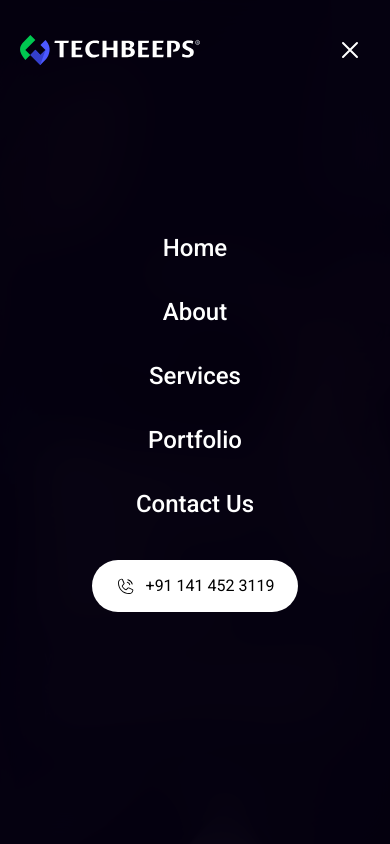
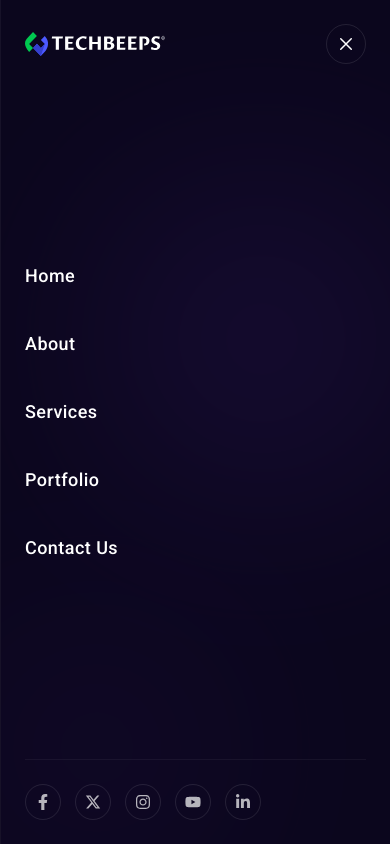
Before and after one commit to techbeeps1/techbeeps-new, a Next.js app: page /services in a window 390 px wide. Both pictures are taken after a click on the button 350 px from the left and 50 px from the top of the page. Shown: the top 844 px of the page. Built offline with nearby package versions, Linux system fonts and the light colour scheme.

Commit message:
update some design issues

```diff
--- a/src/app/components/CallToAction.tsx
+++ b/src/app/components/CallToAction.tsx
@@ -19,7 +19,7 @@ export default function CallToAction() {
           </ContentSwipUp>
 
           <div className="flex flex-row items-center justify-center gap-7.5 mt-10">
-            <ButtonSwipUp  className="bg-white w-fit text-black hover:text-white" url={"/contact"}>
+            <ButtonSwipUp  className="bg-white w-fit text-black hover:text-white" url={"/contact-us"}>
 
                          Get a Quote
                                 <BsArrowRightCircle className="-rotate-45 h-5 w-5 duration-400 group-hover:rotate-0" />
--- a/src/app/components/Footer.tsx
+++ b/src/app/components/Footer.tsx
@@ -23,19 +23,19 @@ export default function Footer() {
               Techbeeps Services provides IT solutions. Such as Web development, Website design, application design and many more. We create an exclusive website for digital success and growth.
             </p>
             <div className="flex items-center gap-3">
-              <Link href="#" className="w-9 h-9 rounded-full border border-white/20 flex items-center justify-center text-gray-300 hover:text-white hover:bg-primary hover:border-primary duration-300">
+              <Link href="https://www.facebook.com/techbeepss/" className="w-9 h-9 rounded-full border border-white/20 flex items-center justify-center text-gray-300 hover:text-white hover:bg-primary hover:border-primary duration-300">
                 <FaFacebookF className="w-4 h-4" />
               </Link>
-              <Link href="#" className="w-9 h-9 rounded-full border border-white/20 flex items-center justify-center text-gray-300 hover:text-white hover:bg-primary hover:border-primary duration-300">
+              <Link href="https://x.com/techbeepss" className="w-9 h-9 rounded-full border border-white/20 flex items-center justify-center text-gray-300 hover:text-white hover:bg-primary hover:border-primary duration-300">
                 <FaXTwitter className="w-4 h-4" />
               </Link>
-              <Link href="#" className="w-9 h-9 rounded-full border border-white/20 flex items-center justify-center text-gray-300 hover:text-white hover:bg-primary hover:border-primary duration-300">
+              <Link href="https://www.instagram.com/techbeeps/" className="w-9 h-9 rounded-full border border-white/20 flex items-center justify-center text-gray-300 hover:text-white hover:bg-primary hover:border-primary duration-300">
                 <FaInstagram className="w-4 h-4" />
               </Link>
-              <Link href="#" className="w-9 h-9 rounded-full border border-white/20 flex items-center justify-center text-gray-300 hover:text-white hover:bg-primary hover:border-primary duration-300">
+              <Link href="https://www.youtube.com/@techbeepss" className="w-9 h-9 rounded-full border border-white/20 flex items-center justify-center text-gray-300 hover:text-white hover:bg-primary hover:border-primary duration-300">
                 <FaYoutube className="w-4 h-4" />
               </Link>
-              <Link href="#" className="w-9 h-9 rounded-full border border-white/20 flex items-center justify-center text-gray-300 hover:text-white hover:bg-primary hover:border-primary duration-300">
+              <Link href="https://www.linkedin.com/company/techbeeps/posts/?feedView=all" className="w-9 h-9 rounded-full border border-white/20 flex items-center justify-center text-gray-300 hover:text-white hover:bg-primary hover:border-primary duration-300">
                 <FaLinkedinIn className="w-4 h-4" />
               </Link>
             </div>
@@ -43,31 +43,34 @@ export default function Footer() {
 
           {/* Services */}
           <div>
-            <h3 className="text-[#E5DFFF] text-[22px] font-medium mb-6">Services</h3>
+            <h3 className="bg-[linear-gradient(90deg,#9795FF_0%,#FFFFFF_42%,#FFFFFF_59%,#BE9FFF_100%)]
+  bg-clip-text text-transparent text-[22px] font-medium mb-6">Services</h3>
             <ul className="space-y-3">
               <li><Link href="#" className="text-white hover:text-primary text-[15px] leading-[24px] font-normal duration-300">AI Solutions</Link></li>
               <li><Link href="#" className="text-white hover:text-primary text-[15px] leading-[24px] font-normal duration-300">Python</Link></li>
               <li><Link href="#" className="ttext-white hover:text-primary text-[15px] leading-[24px] font-normal duration-300">Shopify Development</Link></li>
               <li><Link href="#" className="text-white hover:text-primary text-[15px] leading-[24px] font-normal duration-300">Mobile App development</Link></li>
               <li><Link href="#" className="text-white hover:text-primary text-[15px] leading-[24px] font-normal duration-300">Web Development</Link></li>
-              <li><Link href="#" className="text-white hover:text-primary text-[15px] leading-[24px] font-normal duration-300">UI/UX Design</Link></li>
+              <li><Link href="/services/ui-ux-design" className="text-white hover:text-primary text-[15px] leading-[24px] font-normal duration-300">UI/UX Design</Link></li>
             </ul>
           </div>
 
           {/* Company */}
           <div>
-            <h3 className="text-[#E5DFFF] text-[22px] font-medium mb-6">Company</h3>
+            <h3 className="bg-[linear-gradient(90deg,#9795FF_0%,#FFFFFF_42%,#FFFFFF_59%,#BE9FFF_100%)]
+  bg-clip-text text-transparent text-[22px] font-medium mb-6">Company</h3>
             <ul className="space-y-3">
-              <li><Link href="#" className="text-white hover:text-primary text-[15px] leading-[24px] font-normal duration-300">About Us</Link></li>
-              <li><Link href="#" className="text-white hover:text-primary text-[15px] leading-[24px] font-normal duration-300">Portfolio</Link></li>
+              <li><Link href="/about-us" className="text-white hover:text-primary text-[15px] leading-[24px] font-normal duration-300">About Us</Link></li>
+              <li><Link href="/portfolio" className="text-white hover:text-primary text-[15px] leading-[24px] font-normal duration-300">Portfolio</Link></li>
               <li><Link href="#" className="text-white hover:text-primary text-[15px] leading-[24px] font-normal duration-300">Team</Link></li>
-              <li><Link href="#" className="text-white hover:text-primary text-[15px] leading-[24px] font-normal duration-300">Contact</Link></li>
+              <li><Link href="/contact-us" className="text-white hover:text-primary text-[15px] leading-[24px] font-normal duration-300">Contact</Link></li>
             </ul>
           </div>
 
           {/* Connect */}
           <div>
-            <h3 className="text-[#E5DFFF] text-[22px] font-medium mb-6">Connect</h3>
+            <h3 className="bg-[linear-gradient(90deg,#9795FF_0%,#FFFFFF_42%,#FFFFFF_59%,#BE9FFF_100%)]
+  bg-clip-text text-transparent text-[22px] font-medium mb-6">Connect</h3>
             <ul className="space-y-4">
               <li className="grid grid-cols-[80px_1fr] text-[15px] leading-[24px] font-normal text-white">
                 <span>Phone</span>
--- a/src/app/components/header/Header.tsx
+++ b/src/app/components/header/Header.tsx
@@ -1,12 +1,36 @@
 "use client";
 import Image from "next/image";
-import { BsArrowRightCircle } from "react-icons/bs";
 import { PiPhoneCallLight } from "react-icons/pi";
 import { IoMenuOutline, IoCloseOutline } from "react-icons/io5";
+import { FaFacebookF, FaInstagram, FaLinkedinIn, FaYoutube } from "react-icons/fa";
+import { FaXTwitter } from "react-icons/fa6";
 import Link from "next/link";
 import { useState } from "react";
 import { AnimatePresence, motion } from "framer-motion";
 import ButtonSwipUp from "../ButtonSwipUp";
+
+const containerVariants = {
+  hidden: {},
+  visible: {
+    transition: {
+      staggerChildren: 0.08,
+      delayChildren: 0.1
+    }
+  }
+};
+
+const menuVariants = {
+  hidden: { opacity: 0, x: 30 },
+  visible: {
+    opacity: 1,
+    x: 0,
+    transition: {
+      type: "spring",
+      stiffness: 160,
+      damping: 22
+    }
+  }
+};
 
 export default function Header() {
   const [isOpen, setIsOpen] = useState(false);
@@ -39,16 +63,15 @@ export default function Header() {
 
         {/* Desktop CTA */}
         <div className="hidden lg:flex">
-           <ButtonSwipUp  className="bg-white text-black hover:text-white" url={"tel:+91 141 452 3119"}>
+          <ButtonSwipUp className="bg-white text-black hover:text-white" url={"tel:+91 141 452 3119"}>
             <PiPhoneCallLight className="h-5 w-5 "/>+91 141 452 3119
-
           </ButtonSwipUp>
         </div>
 
         {/* Mobile Menu Toggle */}
         <button
           onClick={() => setIsOpen(!isOpen)}
-          className="lg:hidden text-white flex items-center justify-center w-10 h-10"
+          className="lg:hidden text-white flex items-center justify-center w-10 h-10 cursor-pointer"
         >
           {isOpen ? <IoCloseOutline className="w-8 h-8" /> : <IoMenuOutline className="w-8 h-8" />}
         </button>
@@ -57,27 +80,106 @@ export default function Header() {
       {/* Offcanvas Mobile Menu */}
       <AnimatePresence>
         {isOpen && (
+          <>
+            {/* Backdrop Overlay */}
             <motion.div
-            initial={{ opacity: 0, x: "100%" }}
-            animate={{ opacity: 1, x: 0 }}
-            exit={{ opacity: 0, x: "100%" }}
-            transition={{ type: "tween", duration: 0.3 }}
-            className="fixed inset-0 bg-[#05010f]/95 backdrop-blur-xl z-40 flex flex-col justify-center items-center lg:hidden"
+              initial={{ opacity: 0 }}
+              animate={{ opacity: 1 }}
+              exit={{ opacity: 0 }}
+              onClick={() => setIsOpen(false)}
+              className="fixed inset-0 bg-black/60 backdrop-blur-sm z-50 lg:hidden cursor-pointer"
+            />
+
+            {/* Sidebar Drawer */}
+            <motion.div
+              initial={{ x: "100%" }}
+              animate={{ x: 0 }}
+              exit={{ x: "100%" }}
+              transition={{ type: "spring", damping: 30, stiffness: 250 }}
+              className="fixed top-0 right-0 bottom-0 w-full sm:max-w-[450px] bg-[#0c071e]/98 backdrop-blur-2xl border-l border-white/5 shadow-2xl z-50 flex flex-col p-6 sm:p-10 justify-between lg:hidden overflow-y-auto"
             >
-            <nav>
-              <ul className="flex flex-col items-center gap-8 text-2xl font-medium text-white">
-                <li><Link href="/" onClick={() => setIsOpen(false)} className="hover:text-primary duration-400">Home</Link></li>
-                <li><Link href="/about-us" onClick={() => setIsOpen(false)} className="hover:text-primary duration-400">About</Link></li>
-                <li><Link href="/services" onClick={() => setIsOpen(false)} className="hover:text-primary duration-400">Services</Link></li>
-                <li><Link href="/portfolio" onClick={() => setIsOpen(false)} className="hover:text-primary duration-400">Portfolio</Link></li>
-                <li><Link href="/contact-us" onClick={() => setIsOpen(false)} className="hover:text-primary duration-400">Contact Us</Link></li>
+              {/* Glow Gradients */}
+              <div className="absolute top-1/4 right-0 bg-[#854CFF] blur-[120px] w-64 h-64 opacity-15 rounded-full pointer-events-none"></div>
+              <div className="absolute bottom-0 left-0 bg-primary blur-[120px] w-48 h-48 opacity-10 rounded-full pointer-events-none"></div>
+
+              {/* Drawer Header */}
+              <div className="flex justify-between items-center relative z-10">
+                <Link href="/" onClick={() => setIsOpen(false)}>
+                  <Image
+                    src="/techbeepsLogo.svg"
+                    alt="techbeeps logo"
+                    width={180}
+                    height={30}
+                    className="w-[140px] sm:w-[160px] h-auto"
+                  />
+                </Link>
+                <button
+                  onClick={() => setIsOpen(false)}
+                  className="w-10 h-10 rounded-full border border-white/10 flex items-center justify-center text-white hover:text-primary hover:border-primary hover:shadow-[0_0_15px_rgba(133,76,255,0.25)] transition-all duration-300 cursor-pointer"
+                >
+                  <IoCloseOutline className="w-6 h-6" />
+                </button>
+              </div>
+
+              {/* Drawer Navigation Links */}
+              <motion.nav
+                variants={containerVariants}
+                initial="hidden"
+                animate="visible"
+                className="my-auto py-12 relative z-10"
+              >
+                <ul className="flex flex-col gap-6 text-left">
+                  {[
+                    { href: "/", label: "Home" },
+                    { href: "/about-us", label: "About" },
+                    { href: "/services", label: "Services" },
+                    { href: "/portfolio", label: "Portfolio" },
+                    { href: "/contact-us", label: "Contact Us" },
+                  ].map((link) => (
+                    <motion.li key={link.href} variants={menuVariants}>
+                      <Link
+                        href={link.href}
+                        onClick={() => setIsOpen(false)}
+                        className="flex items-center group py-2"
+                      >
+                        <span className="text-lg font-medium text-white group-hover:text-primary transition-all duration-300 relative tracking-wide">
+                          {link.label}
+                          <span className="absolute left-0 bottom-[-4px] w-0 h-[3px] bg-primary rounded-full transition-all duration-300 group-hover:w-full"></span>
+                        </span>
+                      </Link>
+                    </motion.li>
+                  ))}
                 </ul>
-            </nav>
-            <ButtonSwipUp  className="bg-white text-black hover:text-white mt-10" url={"tel:+91 141 452 3119"}>
-                <PiPhoneCallLight className="h-5 w-5 "/>+91 141 452 3119
+              </motion.nav>
 
-                  </ButtonSwipUp>
+              {/* Drawer Footer Socials */}
+              <div className="relative z-10 space-y-6">
+                {/* Divider */}
+                <div className="w-full h-px bg-white/5"></div>
+
+                {/* Social icons row */}
+                <div className="flex items-center gap-3.5">
+                  {[
+                    { href: "https://www.facebook.com/techbeepss/", icon: <FaFacebookF className="w-4 h-4" /> },
+                    { href: "https://x.com/techbeepss", icon: <FaXTwitter className="w-4 h-4" /> },
+                    { href: "https://www.instagram.com/techbeeps/", icon: <FaInstagram className="w-4 h-4" /> },
+                    { href: "https://www.youtube.com/@techbeepss", icon: <FaYoutube className="w-4 h-4" /> },
+                    { href: "https://www.linkedin.com/company/techbeeps/posts/?feedView=all", icon: <FaLinkedinIn className="w-4 h-4" /> },
+                  ].map((soc, i) => (
+                    <Link
+                      key={i}
+                      href={soc.href}
+                      target="_blank"
+                      rel="noopener noreferrer"
+                      className="w-9 h-9 rounded-full border border-white/10 flex items-center justify-center text-white/70 hover:text-white hover:bg-primary hover:border-primary transition-all duration-300"
+                    >
+                      {soc.icon}
+                    </Link>
+                  ))}
+                </div>
+              </div>
             </motion.div>
+          </>
         )}
       </AnimatePresence>
     </header>
```
Also changed, not shown: src/app/page.tsx (+6 -6 lines). Lines whose indentation alone changed are shown as unchanged.
